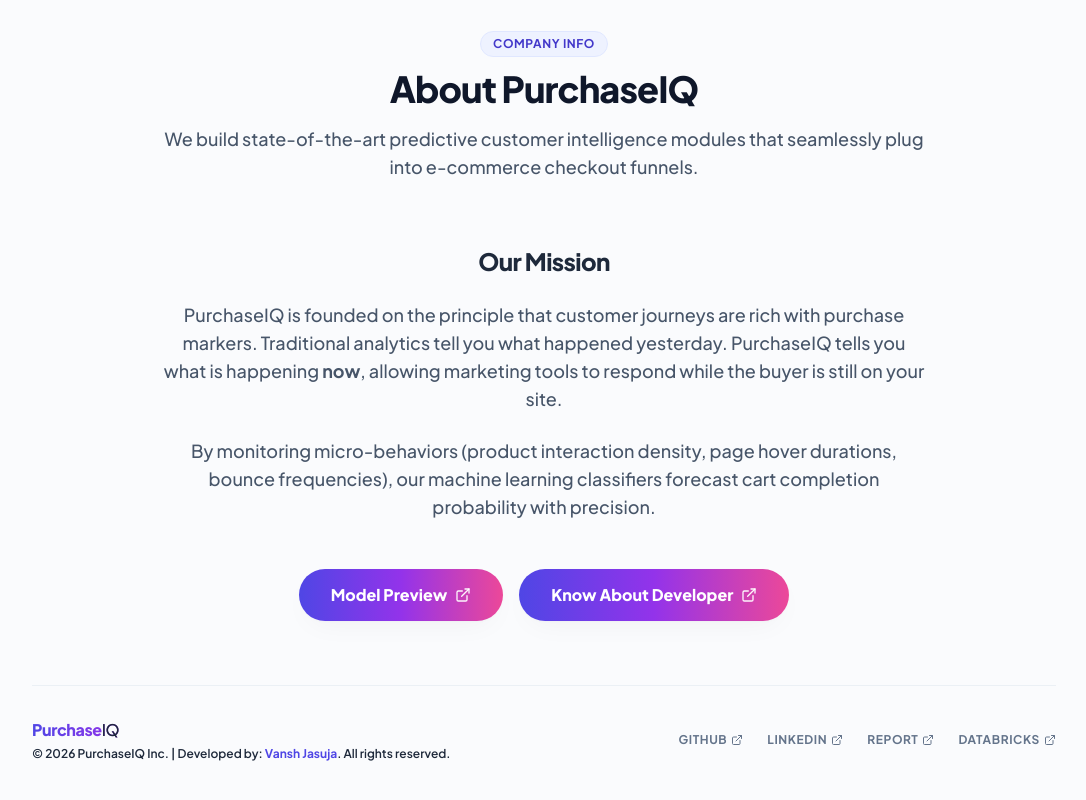
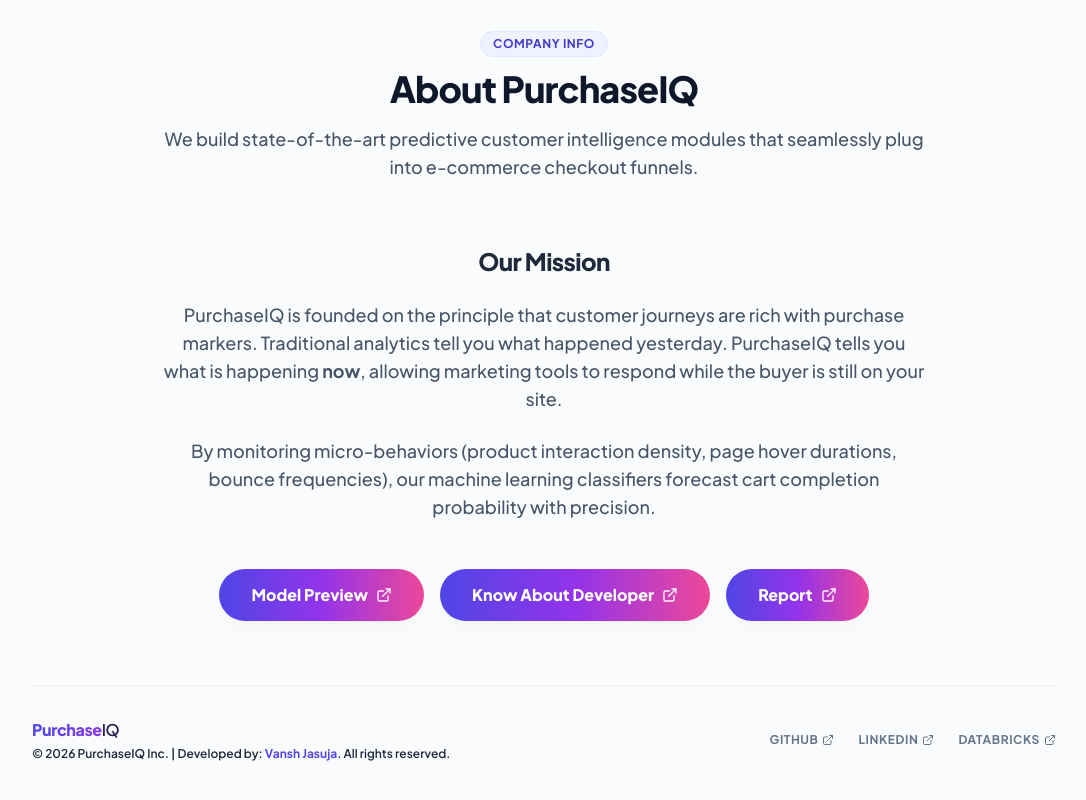
Before and after one commit to VanshJasuja-1602/PurchaseIQ, a React (Vite) app: page / in a window 1280 px wide. Shown: the part 4249-5049 px from the top of the page, without its empty margins (96-1182 px from the left). Built offline with nearby package versions, Linux system fonts and the light colour scheme; no server answers.

Commit message:
Relocate Report button from footer to action buttons container side-by-side with Model Preview and Know About Developer

```diff
--- a/src/components/AboutSection.tsx
+++ b/src/components/AboutSection.tsx
@@ -64,6 +64,16 @@
             <span>Know About Developer</span>
             <ExternalLink className="w-4 h-4 text-white/95" />
           </a>
+
+          <a
+            href="https://drive.google.com/file/d/1XIWwWP4mjzlS8w1XIl4R6B_qSpNSXYJy/view?usp=sharing"
+            target="_blank"
+            rel="noopener noreferrer"
+            className="inline-flex items-center justify-center gap-2 bg-gradient-to-r from-indigo-600 via-purple-600 to-pink-500 text-white font-extrabold text-sm sm:text-base px-8 py-3.5 rounded-full shadow-premium hover:shadow-glow-indigo transition-all duration-300 hover:scale-105 w-60 sm:w-auto text-center font-bold"
+          >
+            <span>Report</span>
+            <ExternalLink className="w-4 h-4 text-white/95" />
+          </a>
         </div>
 
         {/* Footer */}
@@ -86,10 +96,6 @@
               LinkedIn
               <ExternalLink className="w-3 h-3" />
             </a>
-            <a href="https://drive.google.com/file/d/1XIWwWP4mjzlS8w1XIl4R6B_qSpNSXYJy/view?usp=sharing" target="_blank" rel="noopener noreferrer" className="flex items-center gap-1 hover:text-indigo-650 transition-colors text-xs font-bold uppercase tracking-wider">
-              Report
-              <ExternalLink className="w-3 h-3" />
-            </a>
             <a href="https://databricks.com" target="_blank" rel="noopener noreferrer" className="flex items-center gap-1 hover:text-indigo-650 transition-colors text-xs font-bold uppercase tracking-wider">
               Databricks
               <ExternalLink className="w-3 h-3" />
```
